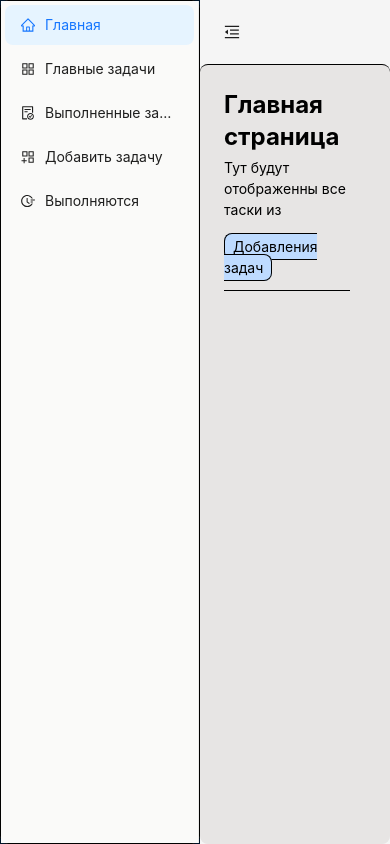
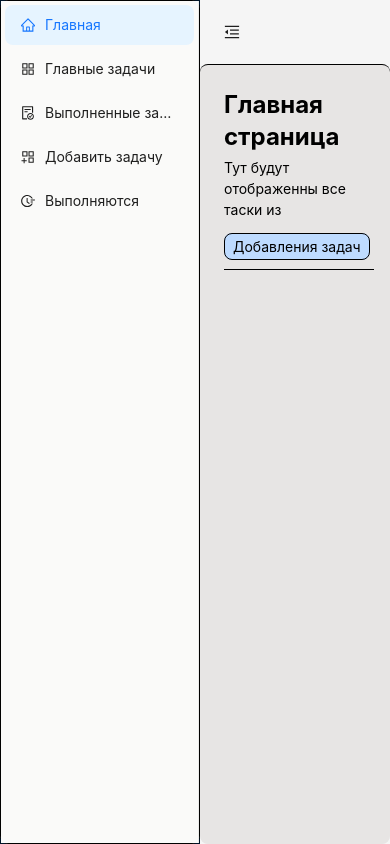
Before and after one commit to Ravil2/Task-manager, a React (Vite) app: page / in a window 390 px wide. Built offline with nearby package versions, Linux system fonts and the light colour scheme.

Commit message:
Исправил MainContent теперь в нем будет скролл бар появляться

```diff
--- a/src/components/MainContent/MainContent.jsx
+++ b/src/components/MainContent/MainContent.jsx
@@ -2,7 +2,7 @@ import React from "react";
 
 const MainContent = ({ children }) => {
   return (
-    <div className=" p-6 bg-stone-200 rounded-lg border-t h-full w-full text-black">
+    <div className=" p-6 bg-stone-200 rounded-lg border-t h-full w-full text-black overflow-y-auto max-h-[100vh] custom-scrollbar pr-4">
       {children}
     </div>
   );
--- a/src/pages/Home/Home.jsx
+++ b/src/pages/Home/Home.jsx
@@ -4,7 +4,7 @@ import { Link } from "react-router";
 
 const Home = ({ tasks }) => {
   return (
-    <div className="w-full block sm:flex flex-col gap-4 flex-wrap md:flex-nowrap overflow-y-auto max-h-[87vh] custom-scrollbar pr-4">
+    <div className="w-full block sm:flex flex-col gap-4 flex-wrap md:flex-nowrap ">
       <div className="border-b pb-2">
         <h1 className="text-2xl font-bold">Главная страница</h1>
         <p className="text-md py-1 flex flex-col sm:flex-row gap-4 sm:gap-1">
```
